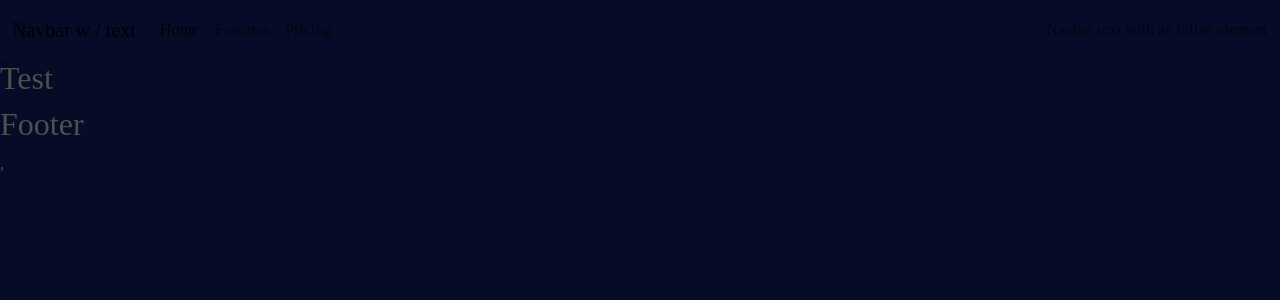
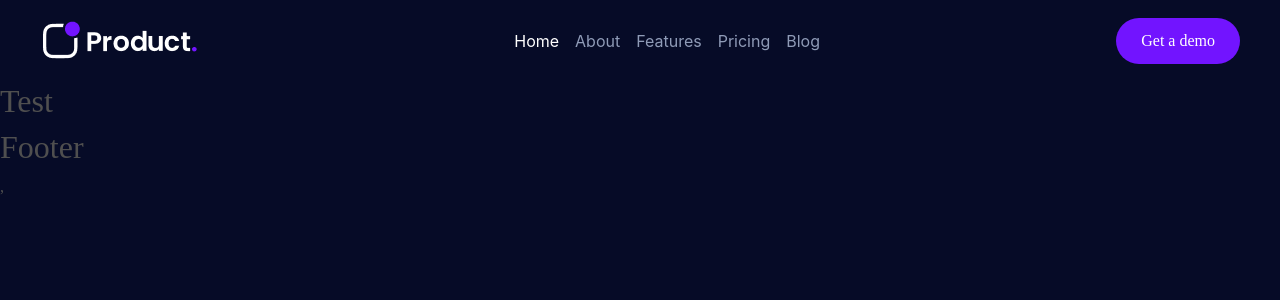
Before and after one commit to abduhamidweb/Premium-SaaS-Landing, a React (Vite) app: page / in a window 1280 px wide. Shown: the top 300 px of the page. Built offline with nearby package versions, Linux system fonts and the light colour scheme.

Commit message:
header and responsive  end

```diff
--- a/index.html
+++ b/index.html
@@ -22,5 +22,7 @@
 </body>
 <!-- MDB -->
 <script type="text/javascript" src="https://cdnjs.cloudflare.com/ajax/libs/mdb-ui-kit/6.2.0/mdb.min.js"></script>
-
+<!-- BS js -->
+<script src="https://cdn.jsdelivr.net/npm/bootstrap@5.3.0-alpha1/dist/js/bootstrap.bundle.min.js"
+  integrity="sha384-w76AqPfDkMBDXo30jS1Sgez6pr3x5MlQ1ZAGC+nuZB+EYdgRZgiwxhTBTkF7CXvN" crossorigin="anonymous"></script>
 </html>
--- a/src/App.scss
+++ b/src/App.scss
@@ -8,3 +8,28 @@ body {
 .container {
   max-width: 1224px !important;
 }
+.bi-list{
+  font-size: 30px;
+}
+  .btn-oke {
+    padding: 15px 25px;
+    background: #7214ff;
+    border-radius: 36px;
+    font-family: 'Satoshi';
+    font-style: normal;
+    font-weight: 500;
+    font-size: 16px;
+    line-height: 16px;
+    /* identical to box height, or 100% */
+    transition: all 0.1s ease;
+
+    color: #ffffff;
+    &:hover {
+      background: #7214ff94;
+      color: #ffffff;
+    }
+    &:active {
+      color: #ffffff;
+      background: #7214ffc9;
+    }
+  }
--- a/src/UI/Header/Header.jsx
+++ b/src/UI/Header/Header.jsx
@@ -1,29 +1,36 @@
 import React from 'react';
-
+import logo from "../../assets/logo.png";
+import "./header.scss";
 const Header = () => {
     return (
         <>
-            <nav class="navbar navbar-expand-lg bg-body-tertiary">
-                <div class="container-fluid">
-                    <a class="navbar-brand" href="#">Navbar w / text</a>
-                    <button class="navbar-toggler" type="button" data-bs-toggle="collapse" data-bs-target="#navbarText" aria-controls="navbarText" aria-expanded="false" aria-label="Toggle navigation">
-                        <span class="navbar-toggler-icon"></span>
+            <nav className="navbar navbar-expand-lg bg-body-tertiary py-3">
+                <div className="container">
+                    <a className="navbar-brand" href="#">
+                        <img src={logo} alt="logo img" />
+                    </a>
+                    <button className="navbar-toggler" type="button" data-bs-toggle="collapse" data-bs-target="#navbarText" aria-controls="navbarText" aria-expanded="false" aria-label="Toggle navigation">
+                        <i className="bi bi-list  text-light"></i>
                     </button>
-                    <div class="collapse navbar-collapse" id="navbarText">
-                        <ul class="navbar-nav me-auto mb-2 mb-lg-0">
-                            <li class="nav-item">
-                                <a class="nav-link active" aria-current="page" href="#">Home</a>
+                    <div className="collapse navbar-collapse" id="navbarText">
+                        <ul className="navbar-nav mx-auto mb-2 mb-lg-0">
+                            <li className="nav-item">
+                                <a className="nav-link active" aria-current="page" href="#">Home</a>
                             </li>
-                            <li class="nav-item">
-                                <a class="nav-link" href="#">Features</a>
+                            <li className="nav-item">
+                                <a className="nav-link" href="#">About</a>
                             </li>
-                            <li class="nav-item">
-                                <a class="nav-link" href="#">Pricing</a>
+                            <li className="nav-item">
+                                <a className="nav-link" href="#">Features</a>
+                            </li>
+                            <li className="nav-item">
+                                <a className="nav-link" href="#">Pricing</a>
+                            </li>
+                            <li className="nav-item">
+                                <a className="nav-link" href="#">Blog</a>
                             </li>
                         </ul>
-                        <span class="navbar-text">
-                            Navbar text with an inline element
-                        </span>
+                        <a href='#' className='btn-oke'>Get a demo</a>
                     </div>
                 </div>
             </nav>
--- /dev/null
+++ b/src/UI/Header/header.scss
@@ -0,0 +1,41 @@
+.navbar {
+  box-shadow: none;
+
+  .navbar-nav {
+    .nav-link {
+      font-family: 'Inter';
+      font-style: normal;
+      font-weight: 400;
+      font-size: 16px;
+      line-height: 24px;
+      /* identical to box height, or 150% */
+
+      /* Neutral/gray 300 */
+
+      color: #8f9bb7;
+    }
+    .active {
+      color: #ffffff;
+    }
+  }
+  .btn-oke {
+    padding: 15px 25px;
+    background: #7214ff;
+    border-radius: 36px;
+    font-family: 'Satoshi';
+    font-style: normal;
+    font-weight: 500;
+    font-size: 16px;
+    line-height: 16px;
+    /* identical to box height, or 100% */
+    transition: all .1s ease;
+
+    color: #ffffff;
+    &:hover{
+    background: #7214ff94;
+    }
+    &:active{
+    background: #7214ffc9;
+    }
+  }
+}
```
Also changed, not shown: src/assets/logo.png (added).
